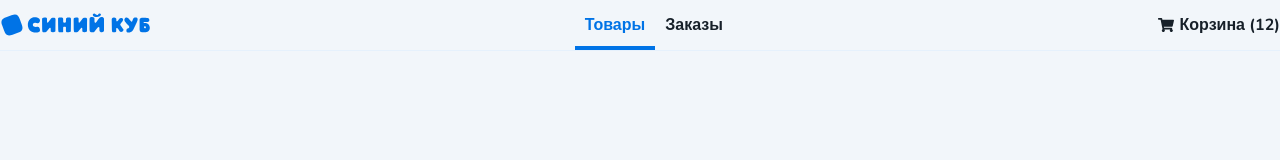
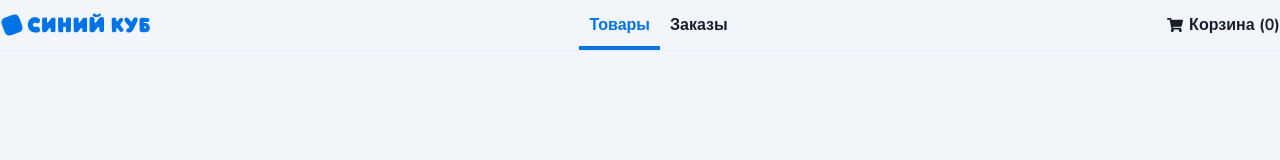
Before and after one commit to Valkiria0000/detmir, a React (Create React App) app: page / in a window 1280 px wide. Shown: the top 160 px of the page. Built offline with nearby package versions, Linux system fonts and the light colour scheme; no server answers.

Commit message:
add sum price

```diff
--- a/src/components/basket/basket.js
+++ b/src/components/basket/basket.js
@@ -1,12 +1,14 @@
 import React from "react";
-
+import { useSelector } from "react-redux/es/hooks/useSelector";
 import classes from "./basket.module.css";
 import { FaShoppingCart } from "react-icons/fa";
 const Basket = (props) => {
+  const items = useSelector((state) => state.cart.itemsInCart);
+  const totalPrice = items.reduce((acc, product) => (acc += product.price), 0);
   return (
     <div className={classes.cart}>
       <FaShoppingCart />
-      <span>Корзина (12)</span>
+      <span>Корзина ({totalPrice})</span>
     </div>
   );
 };
--- a/src/components/product-bye/product-bye.js
+++ b/src/components/product-bye/product-bye.js
@@ -8,7 +8,6 @@ export const ProductBye = ({ products }) => {
   const handleClick = (e) => {
     e.stopPropagation();
     dispatch(setItemInCart(products));
-    console.log("hk");
   };
   return (
     <div>
```
